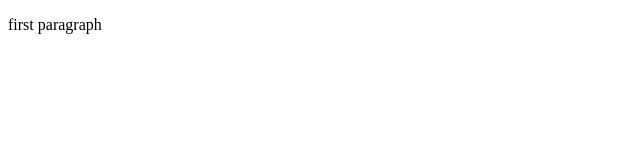
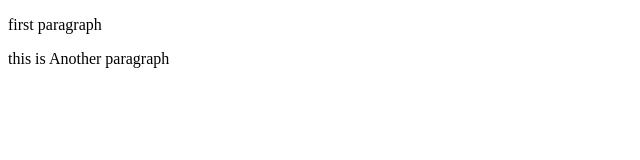
Before and after one commit to abhigyanalways/learning-git, a plain HTML site: page index.html in a window 1280 px wide. Shown: the whole page, without its empty margins (0-640 px from the left). Drawn offline with Linux system fonts and the light colour scheme.

Commit message:
added another p tag

```diff
--- a/index.html
+++ b/index.html
@@ -5,5 +5,6 @@
 </head>
 <body>
 </p>first paragraph<p>
+<p>this is Another paragraph</p>
 </body>
 </html>
```
